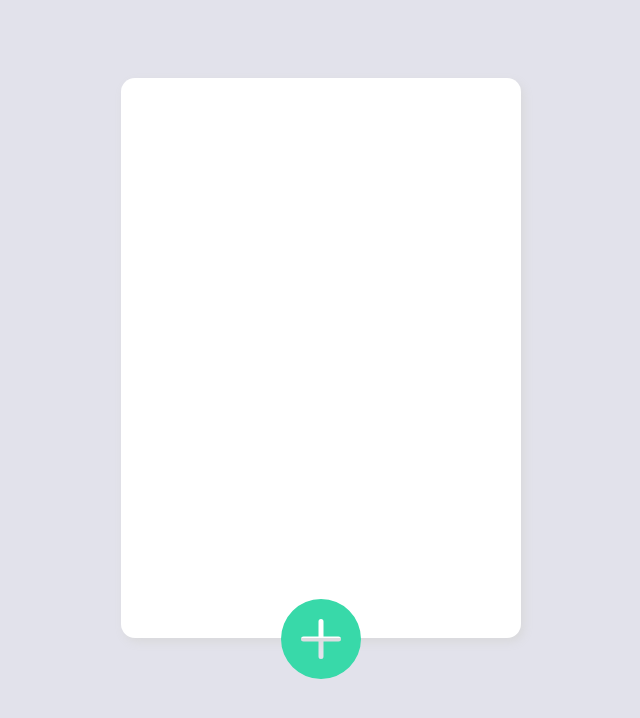
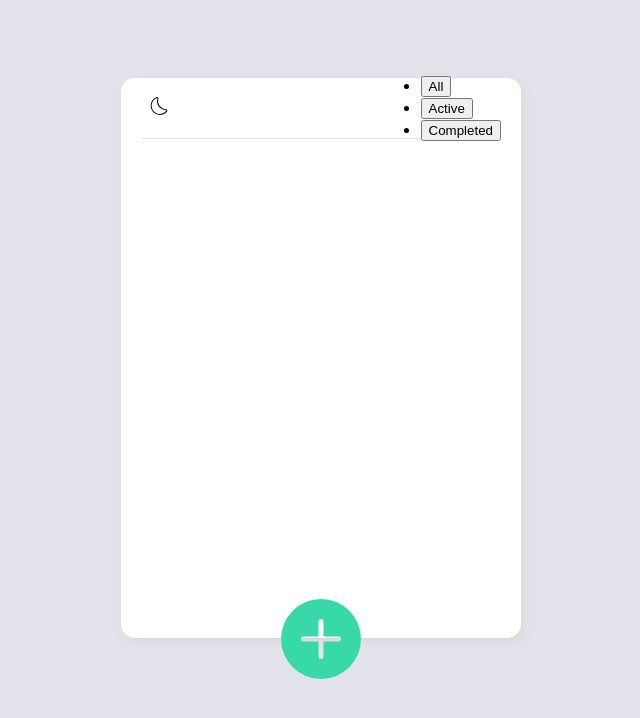
Before and after one commit to dnjfht/react_todo_list, a React (Create React App) app: page / in a window 1280 px wide. Shown: the top 718 px of the page, without its empty margins (319-959 px from the left). Built offline with nearby package versions, Linux system fonts and the light colour scheme.

Commit message:
to do list

```diff
--- a/src/App.js
+++ b/src/App.js
@@ -2,15 +2,27 @@ import { useState } from "react";
 import styles from "./App.module.css";
 import { BsFillPlusCircleFill, BsFillXCircleFill } from "react-icons/bs";
 import InputWrap from "./components/InputWrap";
+import NavBar from "./components/NavBar";
 
 function App() {
   const [appear, setAppear] = useState(false);
+  const [darkMode, setDarkMode] = useState(false);
 
-  console.log(appear);
+  const filters = ["All", "Active", "Completed"];
+  const [filter, setFilter] = useState(filters[0]);
 
   return (
     <div className={styles.Wrap}>
-      <div className={styles.Box}>{appear && <InputWrap />}</div>
+      <div className={styles.Box}>
+        <NavBar
+          darkMode={darkMode}
+          setDarkMode={setDarkMode}
+          filters={filters}
+          filter={filter}
+          setFilter={setFilter}
+        />
+        {appear && <InputWrap />}
+      </div>
 
       <button
         onClick={() => {
--- a/src/App.module.css
+++ b/src/App.module.css
@@ -29,3 +29,24 @@
   position: relative;
   bottom: 40px;
 }
+
+.NavBar {
+  width: calc(100% - 40px);
+  height: 60px;
+  margin: 0 20px;
+  border-bottom: 1px solid var(--color-bg);
+
+  display: flex;
+  flex-direction: row;
+  justify-content: space-between;
+  align-items: center;
+}
+
+.DarkModeBtn {
+  background-color: transparent;
+  border: none;
+}
+
+.DarkModeIcon {
+  font-size: 20;
+}
--- a/src/components/NavBar.js
+++ b/src/components/NavBar.js
@@ -1,5 +1,46 @@
 import React from "react";
+import styles from "../App.module.css";
+import { CiLight, CiDark } from "react-icons/ci";
 
-export default function NavBar() {
-  return <div></div>;
+export default function NavBar({
+  darkMode,
+  setDarkMode,
+  filters,
+  filter,
+  setFilter,
+}) {
+  console.log(filter);
+
+  return (
+    <div className={styles.NavBar}>
+      <button
+        onClick={() => {
+          setDarkMode((prev) => !prev);
+        }}
+        className={styles.DarkModeBtn}
+      >
+        {darkMode ? (
+          <CiLight style={{ fontSize: 24 }} />
+        ) : (
+          <CiDark style={{ fontSize: 24 }} />
+        )}
+      </button>
+
+      <ul>
+        {filters.map((f, index) => {
+          return (
+            <li key={index}>
+              <button
+                onClick={() => {
+                  setFilter(f);
+                }}
+              >
+                {f}
+              </button>
+            </li>
+          );
+        })}
+      </ul>
+    </div>
+  );
 }
```
